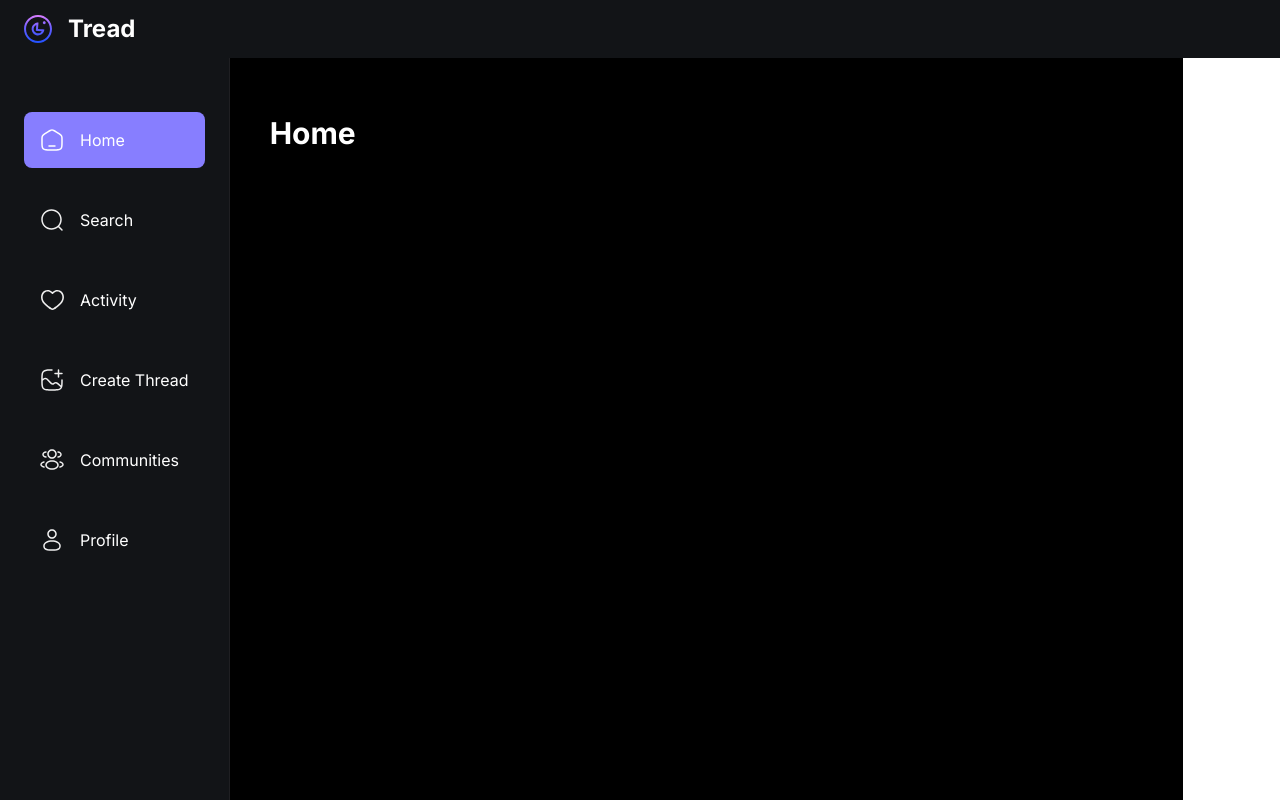
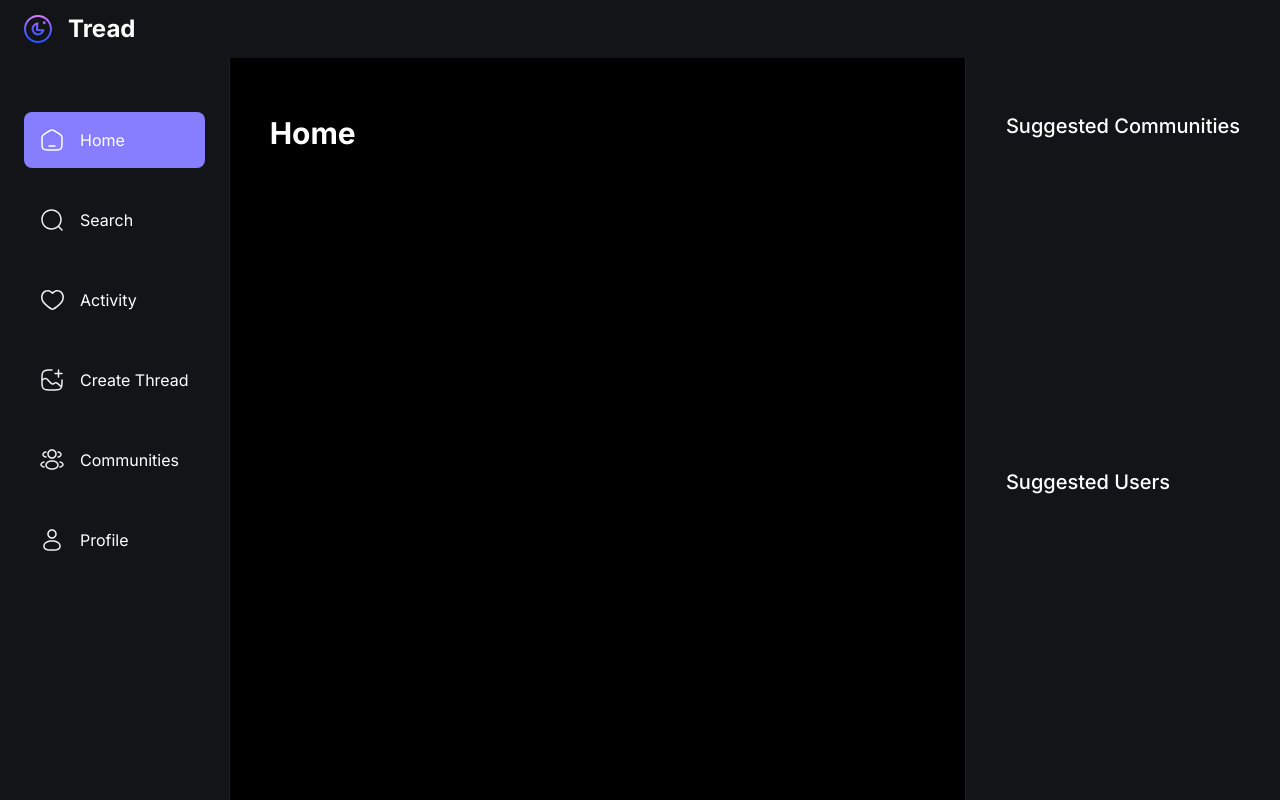
Before and after one commit to maikolcw/Tread_Social_Media, a Next.js app: page / in a window 1280 px wide. Built offline with nearby package versions, Linux system fonts and the light colour scheme; no server answers.

Commit message:
updated right side bar with some template for now

```diff
--- a/app/globals.css
+++ b/app/globals.css
@@ -88,7 +88,7 @@
   }
 
   .rightsidebar {
-    @apply sticky right-0 top-0 z-20 flex h-screen w-fit flex-col justify-between gap-12 overflow-auto border-l border-l-dark-4 bg-dark-2 px-10 pb-6 pt-28 max-xl: hidden;
+    @apply sticky right-0 top-0 z-20 flex h-screen w-fit flex-col justify-between gap-12 overflow-auto border-l border-l-dark-4 bg-dark-2 px-10 pb-6 pt-28 max-xl:hidden;
   }
 }
 
--- a/components/shared/RightSidebar.tsx
+++ b/components/shared/RightSidebar.tsx
@@ -1,5 +1,20 @@
-function RightSidebar() {
-    return <h1>RightSidebar</h1>
+async function RightSidebar() {
+
+
+    return (
+        <section className='custom-scrollbar rightsidebar'>
+            <div className='flex flex-1 flex-col justify-start'>
+                <h3 className='text-heading4-medium text-light-1'>
+                    Suggested Communities
+                </h3>
+            </div>
+            <div className='flex flex-1 flex-col justify-start'>
+                <h3 className='text-heading4-medium text-light-1'>
+                    Suggested Users
+                </h3>
+            </div>
+        </section>
+    );
 }
 
 export default RightSidebar;
```
